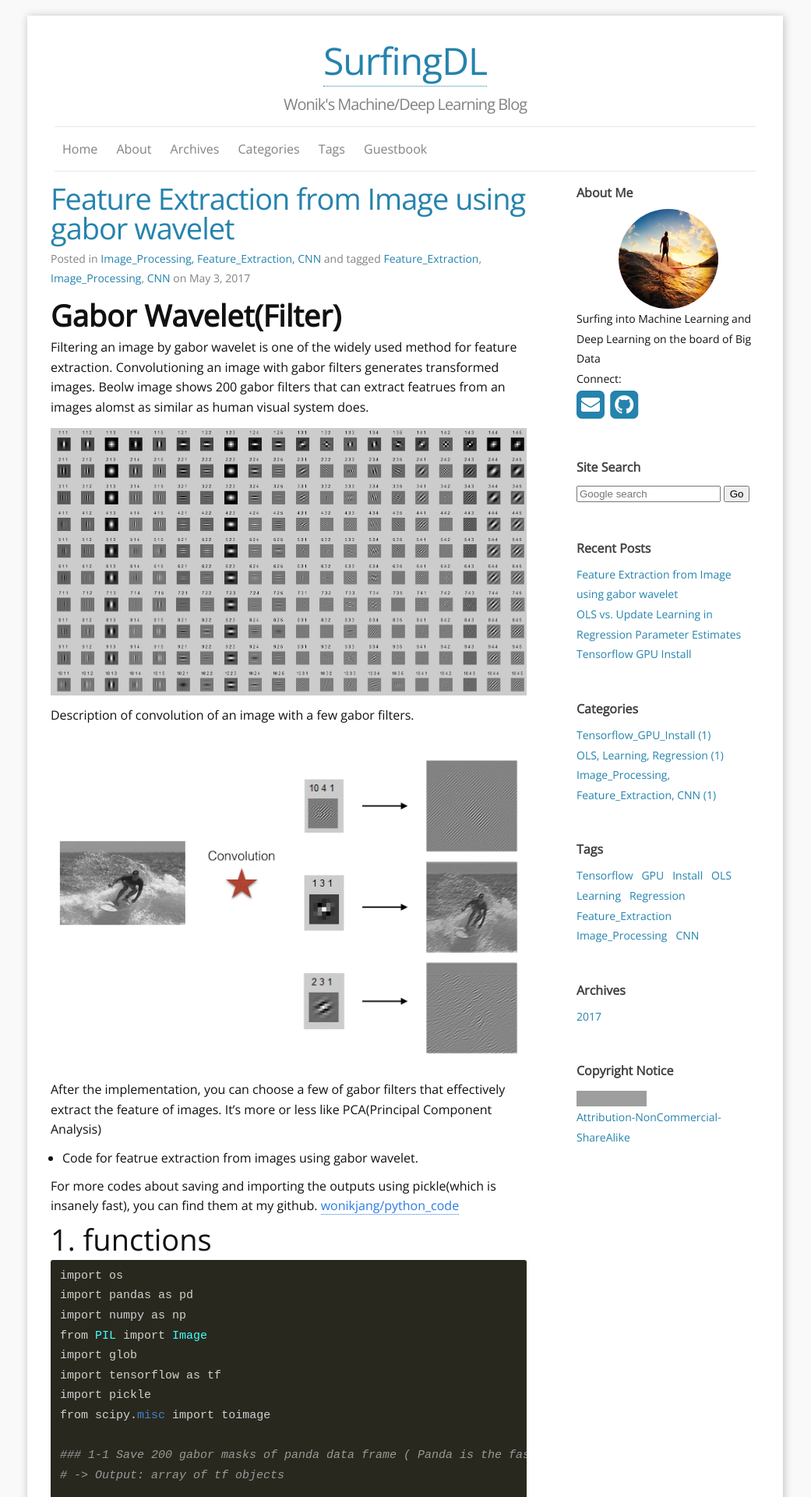
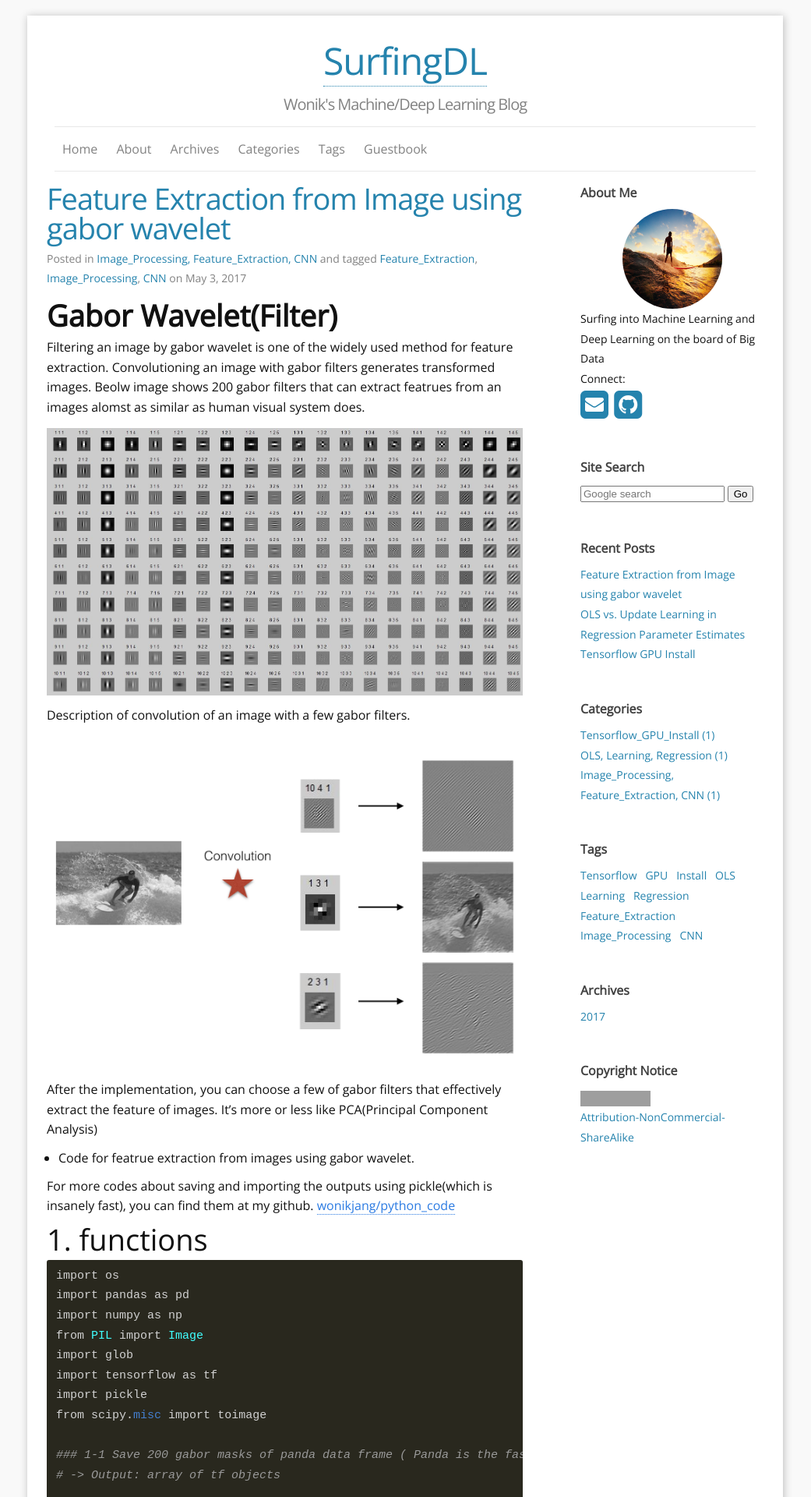
Before and after one commit to wonik/wonikjang.github.io, a Jekyll site: the page built from index.html, in a window 1280 px wide. Shown: the top 1920 px of the page at 78% size, without its empty margins (120-1161 px from the left). Built offline with Jekyll 4.4.1, drawn with Linux system fonts in a browser that asks for light colours; nearby versions of some CDN libraries; the list of posts is cut into pages by our own code; grey boxes are pictures that could not be loaded.

Commit message:
Update _base.scss

```diff
--- a/_sass/_base.scss
+++ b/_sass/_base.scss
@@ -68,7 +68,7 @@
 .col-sm-8,.col-sm-2{
   position:relative;
   min-height:1px;
-  margin: 0px 15px;
+  margin: 0px 10px;
 }
 
 
@@ -221,6 +221,19 @@
 /**
  * Wrapper
  */
+
+.wrapper-header {
+    padding-right: $spacing-unit;
+    padding-left: $spacing-unit;
+    @extend %clearfix;
+
+    @include media-query($on-laptop) {
+        padding-right: $spacing-unit / 2;
+        padding-left: $spacing-unit / 2;
+    }
+}
+
+
 .wrapper {
   max-width: -webkit-calc(#{$content-width} - (#{$spacing-unit} * 2));
   max-width:         calc(#{$content-width} - (#{$spacing-unit} * 2));
```
